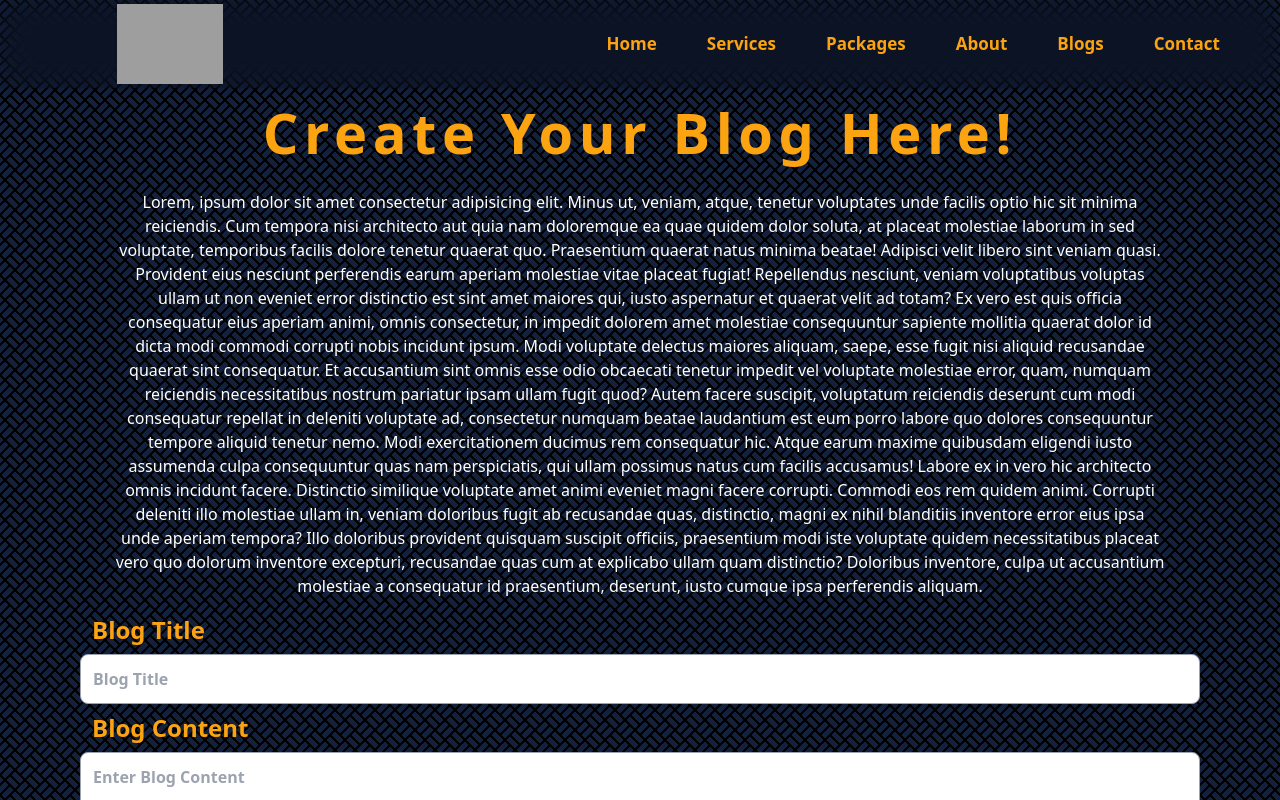
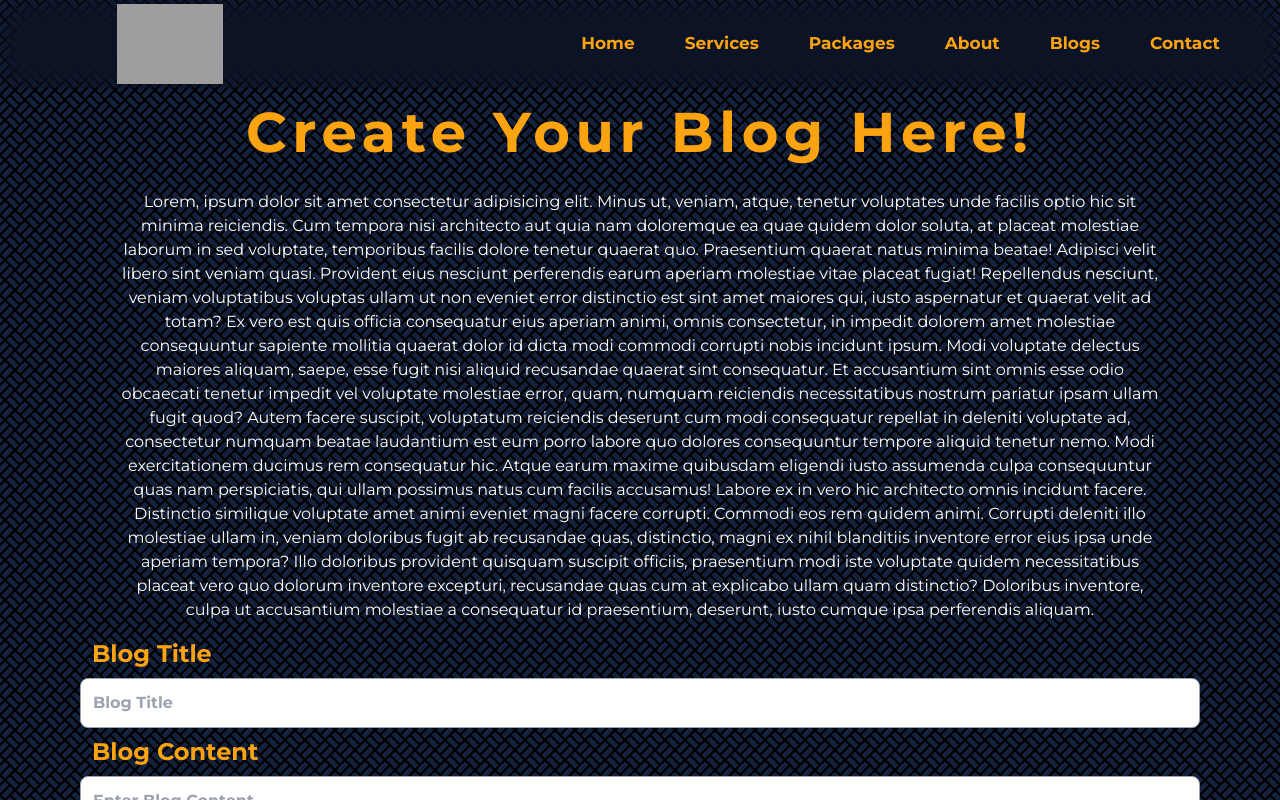
Before and after one commit to HasanCoder66/BRANDING-WORKING, a React (Vite) app in the folder Branding-Frontend/: page /blog in a window 1280 px wide. Shown: the top 800 px of the page. Built offline with nearby package versions, Linux system fonts and the light colour scheme; grey boxes are pictures that could not be loaded.

Commit message:
font set into body

```diff
--- a/Branding-Frontend/index.html
+++ b/Branding-Frontend/index.html
@@ -1,10 +1,18 @@
-<!doctype html>
+<!DOCTYPE html>
 <html lang="en">
   <head>
-    <meta name="google-site-verification" content="RthzI7fVc4jySwKDgdVUBrf3nFGE4SUBJoQBJwW6R8c" />
+    <meta
+      name="google-site-verification"
+      content="RthzI7fVc4jySwKDgdVUBrf3nFGE4SUBJoQBJwW6R8c"
+    />
     <meta charset="UTF-8" />
     <meta name="viewport" content="width=device-width, initial-scale=1.0" />
-    <link rel="icon" type="image" href="https://res.cloudinary.com/dpvxkqhi8/image/upload/v1710850875/branding%20hopes/Icon_PNG-02_ypgqyn.png" />
+    <link
+      rel="icon"
+      type="image"
+      href="https://res.cloudinary.com/dpvxkqhi8/image/upload/v1710850875/branding%20hopes/Icon_PNG-02_ypgqyn.png"
+    />
+
     <title>Branding-Hopes</title>
   </head>
   <body>
--- a/Branding-Frontend/src/App.css
+++ b/Branding-Frontend/src/App.css
@@ -1,5 +1,11 @@
 /* styles sheets code*/
-@import url('https://fonts.googleapis.com/css2?family=Poppins:wght@400;700&display=swap');
+/* @import url('https://fonts.googleapis.com/css2?family=Poppins:wght@400;700&display=swap'); */
+
+@import url('https://fonts.googleapis.com/css2?family=Montserrat:wght@400;500;700&display=swap');
+
+body {
+  font-family: 'Montserrat', sans-serif;
+}
 
 .navContainer {
   background: rgba(6, 13, 27, 0.3);
--- a/Branding-Frontend/src/components/Dropdown.jsx
+++ b/Branding-Frontend/src/components/Dropdown.jsx
@@ -22,7 +22,7 @@ function Dropdown({ setIsOpen, isOpen }) {
       </button>
       {isOpen && (
         <ul
-          className="absolute text-black z-10 bg-[#e5e5e5] rounded shadow w-[250px] mt-2 py-2 text-[15px] "
+          className="absolute text-black z-10 bg-[#e5e5e5] rounded shadow w-[255px] mt-2 py-2 text-[15px] "
           onMouseLeave={handleMouseLeave}
         >
           <Link to="/packages/web">
@@ -62,7 +62,7 @@ function Dropdown({ setIsOpen, isOpen }) {
               className="hover:bg-[#fca311] hover:text-white px-4 py-2"
               onClick={closeNav}
             >
-              SEO
+             Search Engine Optimization (SEO)
             </li>
           </Link>
           <Link to="/packages/ppc">
```
Also changed, not shown: Branding-Frontend/src/App.jsx (+0 -100 lines).
